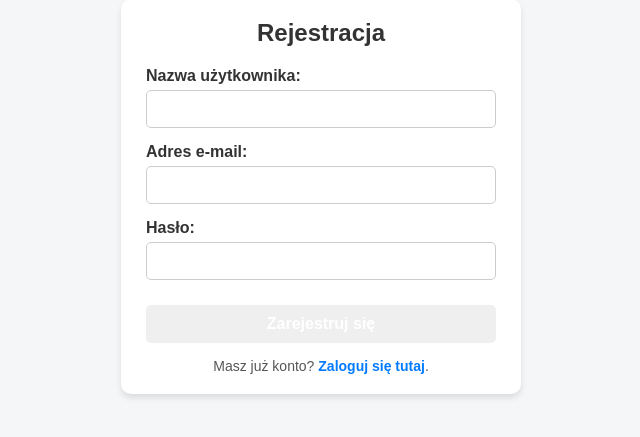
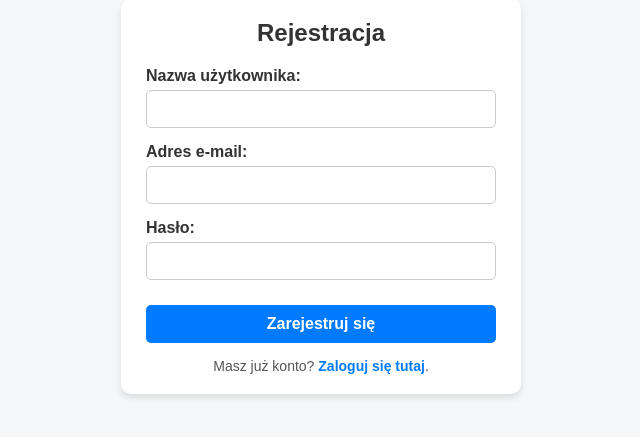
Before and after one commit to SebastianKnapovsky/ArchitekturaPython, a Flask app: page /register in a window 1280 px wide. Shown: the part 101-538 px from the top of the page, without its empty margins (319-959 px from the left). Run offline with Flask 3, Linux system fonts and the light colour scheme.

Commit message:
button register

```diff
--- a/app/templates/register.html
+++ b/app/templates/register.html
@@ -20,7 +20,7 @@
             <label for="password">Hasło:</label>
             <input type="password" id="password" name="password" required>
         </div>
-        <button type="submit" class="btn btn-success">Zarejestruj się</button>
+        <button type="submit" class="btn btn-primary">Zarejestruj się</button>
     </form>
 
     <p class="link-text">
```
